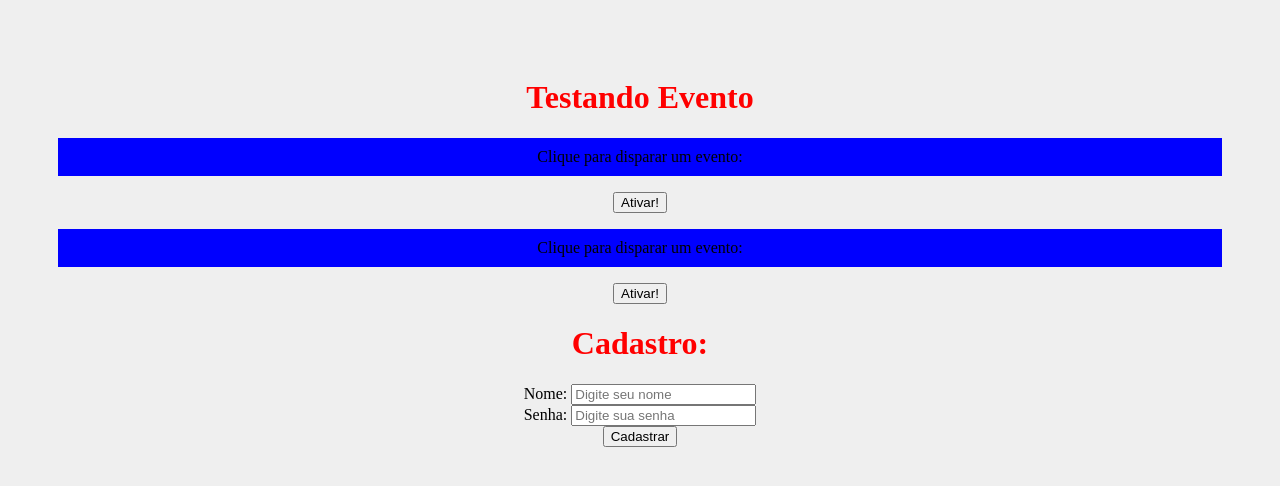
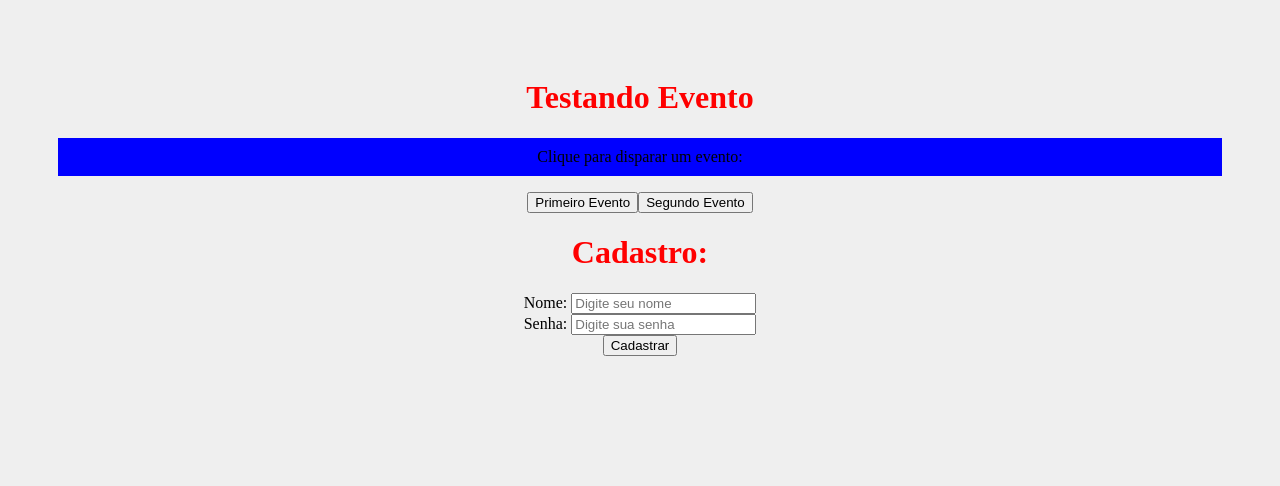
Before and after one commit to 1thiagoCRUZ/curso_react, a React (Create React App) app: page / in a window 1280 px wide. Shown: the top 486 px of the page. Built offline with nearby package versions, Linux system fonts and the light colour scheme.

Commit message:
Como passar métodos por props?

```diff
--- a/src/App.js
+++ b/src/App.js
@@ -7,8 +7,7 @@
   return (
     <div className="App">
       <h1>Testando Evento</h1>
-      <Evento numero="1"/>
-      <Evento numero="2"/>
+      <Evento/>
 
       <Form />
     </div>
--- a/src/components/Evento.js
+++ b/src/components/Evento.js
@@ -1,13 +1,20 @@
-function Evento({ numero }) {
+import Button from "./evento/Button"
+
+function Evento() {
 
     function meuEvento() {
-        console.log(`Opa, fui ativado! ${numero}`)
+        console.log(`Ativando primeiro evento`)
+    }
+
+    function segundoEvento() {
+        console.log("Ativando o segundo evento")
     }
 
     return (
         <div>
             <p>Clique para disparar um evento: </p>
-            <button onClick={meuEvento}>Ativar!</button>
+            <Button event={meuEvento} text="Primeiro Evento" />
+            <Button event={segundoEvento} text="Segundo Evento" />
         </div>
     )
 }
--- /dev/null
+++ b/src/components/evento/Button.js
@@ -0,0 +1,5 @@
+function Button(props) {
+    return <button onClick={props.event}>{props.text}</button>
+}
+
+export default Button
```
Also changed, not shown: 1 other file (tests, documents, lock files or other folders).
